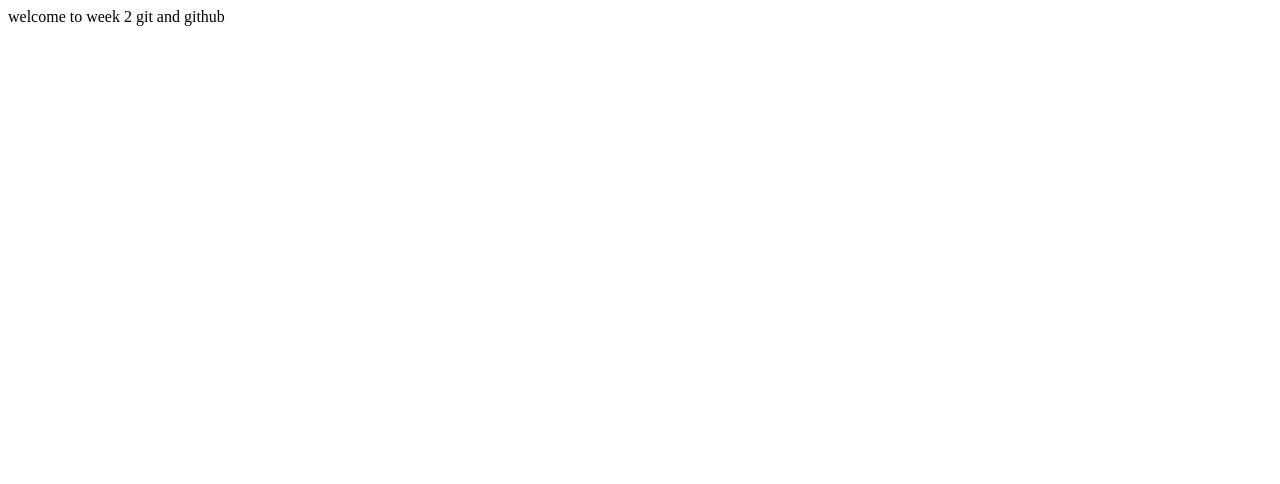
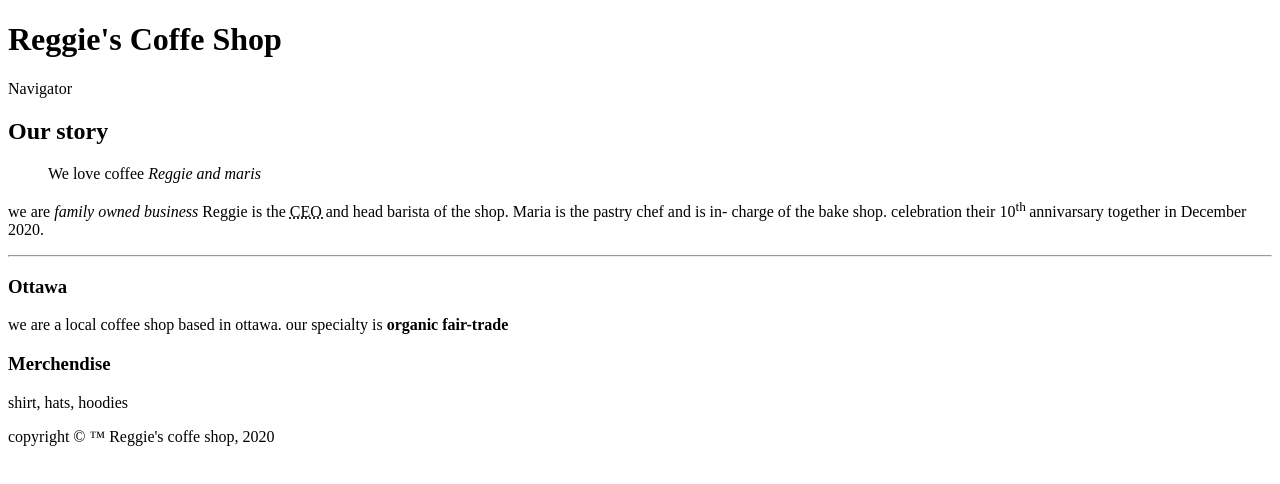
Before and after one commit to dhir0013/dhir0013, a plain HTML site: page week2/index.html in a window 1280 px wide. Drawn offline with Linux system fonts and the light colour scheme.

Commit message:
adding week2 demo code

```diff
--- a/week2/index.html
+++ b/week2/index.html
@@ -1,2 +1,44 @@
-welcome to week 2
-git and github
+<!DOCTYPE html>
+<html>
+
+<head>
+<meta charset="UGF-8">
+<title>Reggie's Coffee Shop</title>
+ </head>
+
+ <body>
+  <!-- control + / or command + /-->
+  <!--This is a HTML comment-->
+  <header>
+      <h1>Reggie's Coffe Shop</h1>
+      <nav>Navigator</nav>
+  </header>
+     <!--page content-->
+     <main>
+       <article>
+           <h2>Our story</h2>
+           <blockquote>
+              We love coffee <cite> Reggie and maris</cite>
+           </blockquote>
+           <p>
+            we are <em> family owned business</em> Reggie is the <abbr title=*chiefExecutiveofficer*>CEO </abbr>and head
+            barista of the shop. Maria is the pastry chef and is in- charge of the bake shop. celebration their 10<sup>th
+            </sup> annivarsary together in December 2020.
+           </p>
+           <hr>
+           <section>
+               <h3>Ottawa</h3>
+               <p>we are a local coffee shop based in ottawa. our specialty is <b>organic fair-trade</b></p>
+           </section>
+       </article>
+       <aside>
+           <h3>Merchendise</h3>
+           <p>shirt, hats, hoodies</p>
+       </aside>
+     </main>
+     <footer>
+        copyright &copy; &trade; Reggie's coffe shop, 2020
+     </footer>
+</body>
+
+</html>
```
